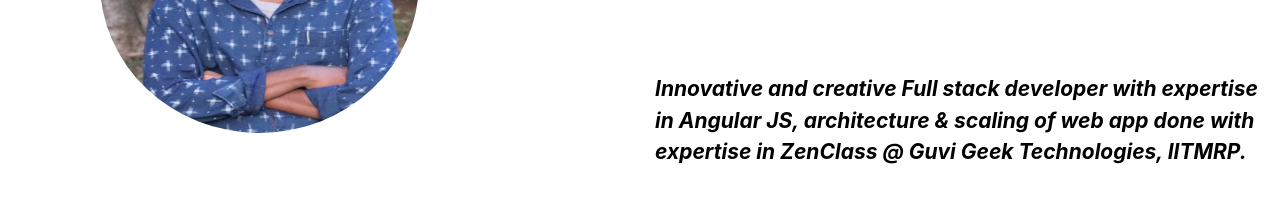
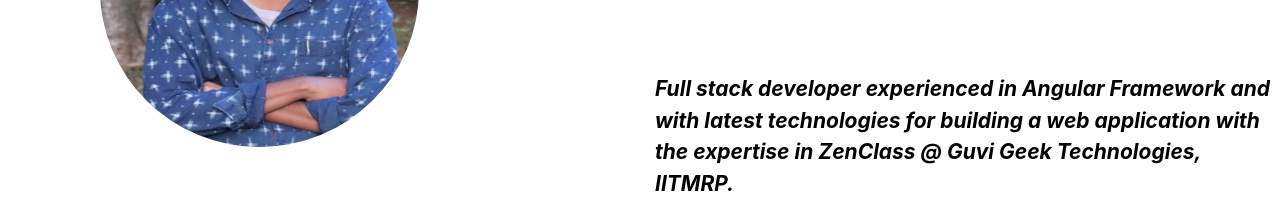
Before and after one commit to ANBU1305/ANBU1305.github.io, a plain HTML site: page index.html in a window 1280 px wide. Shown: the part 269-481 px from the top of the page. Drawn offline with nearby package versions, Linux system fonts and the light colour scheme.

Commit message:
Update index.html

```diff
--- a/index.html
+++ b/index.html
@@ -50,7 +50,7 @@
                           <div class="col-md-6">
                               <p class="con">A Anbu<br>Full Stack Developer</p>
                               <p class="about">
-                                    Innovative and creative Full stack developer with expertise in Angular JS, architecture & scaling of web app done with expertise in ZenClass @ Guvi Geek Technologies, IITMRP.
+                                     Full stack developer experienced in Angular Framework and with latest technologies for  building a web application with the  expertise in ZenClass @ Guvi Geek Technologies, IITMRP.
                               </p>
 
                               <div class="contact">
```
